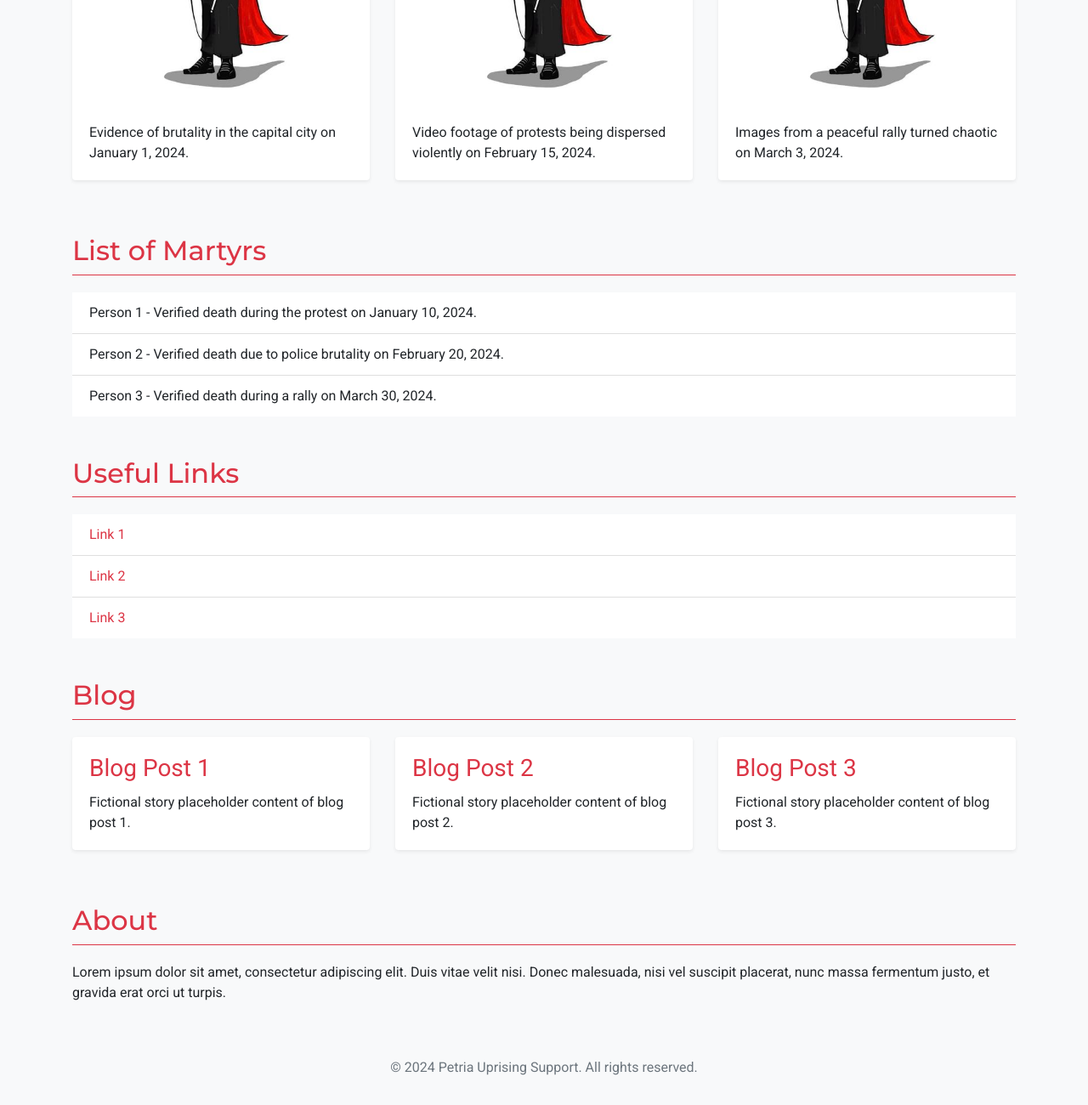
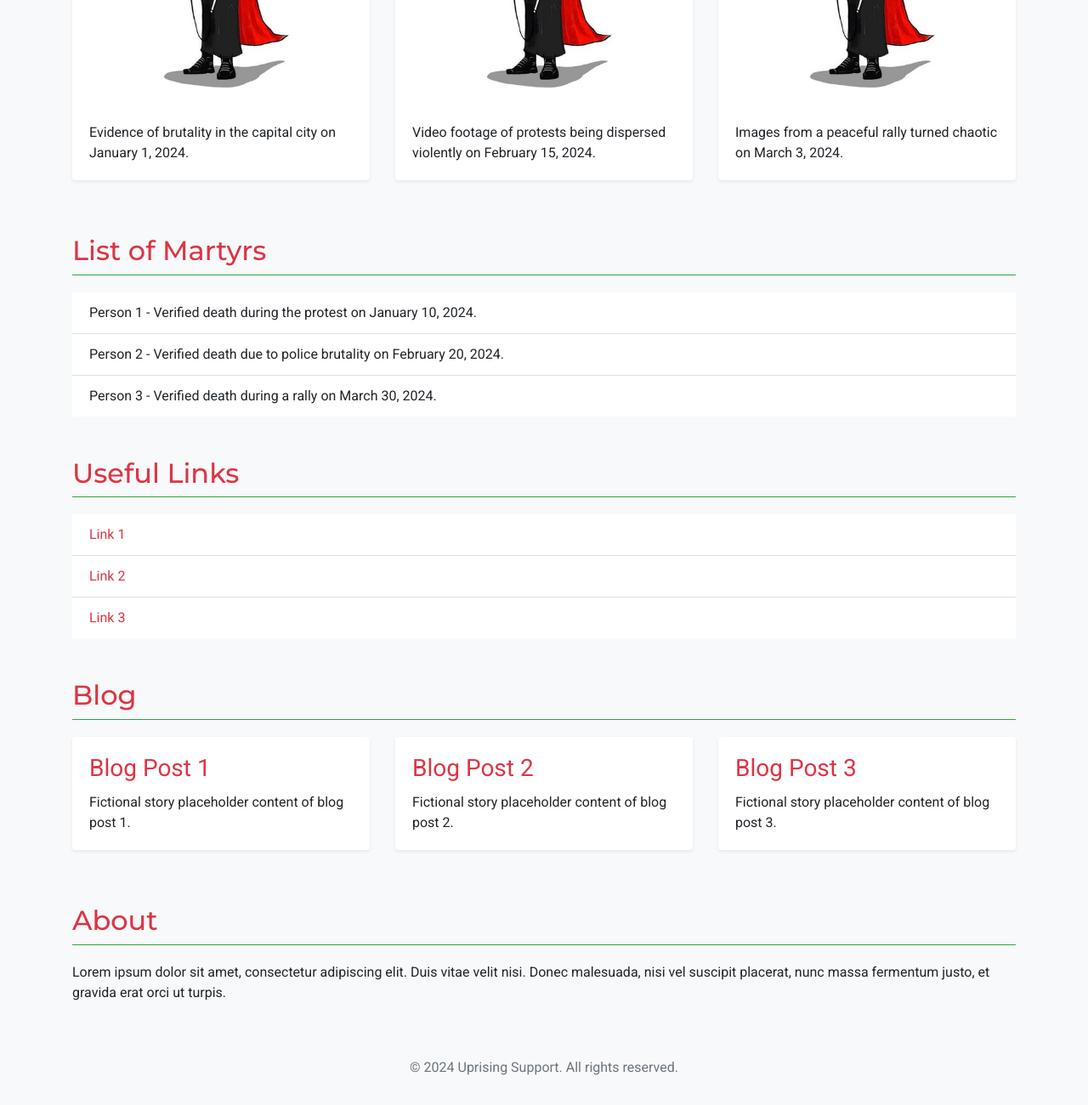
Before and after one commit to Ashfinn/awareness, a plain HTML site: page index.html in a window 1280 px wide. Shown: the part 1118-2418 px from the top of the page at 85% size. Drawn offline with nearby package versions, Linux system fonts and the light colour scheme.

Commit message:
modified:   index.html 	modified:   style.css

```diff
--- a/index.html
+++ b/index.html
@@ -95,7 +95,7 @@
 
         <!-- Emergency Contacts section -->
         <section id="emergency" class="mb-5">
-            <h2 class="text-danger border-bottom border-danger pb-2">Emergency Contacts</h2>
+            <h2 class="text-danger border-bottom border-success pb-2">Emergency Contacts</h2>
             <div class="row">
                 <div class="col-md-4">
                     <div class="card border-0 shadow-sm mb-3">
@@ -126,7 +126,7 @@
 
         <!-- Evidence section -->
         <section id="evidence" class="mb-5">
-            <h2 class="text-danger border-bottom border-danger pb-2">Photo and Video Evidence</h2>
+            <h2 class="text-danger border-bottom border-success pb-2">Photo and Video Evidence</h2>
             <div class="row">
                 <div class="col-md-4">
                     <div class="card border-0 shadow-sm mb-3">
@@ -158,7 +158,7 @@
 
         <!-- Martyrs section -->
         <section id="martyrs" class="mb-5">
-            <h2 class="text-danger border-bottom border-danger pb-2">List of Martyrs</h2>
+            <h2 class="text-danger border-bottom border-success pb-2">List of Martyrs</h2>
             <ul class="list-group list-group-flush">
                 <li class="list-group-item">Person 1 - Verified death during the protest on January 10, 2024.</li>
                 <li class="list-group-item">Person 2 - Verified death due to police brutality on February 20, 2024.</li>
@@ -168,7 +168,7 @@
 
         <!-- Useful Links section -->
         <section id="links" class="mb-5">
-            <h2 class="text-danger border-bottom border-danger pb-2">Useful Links</h2>
+            <h2 class="text-danger border-bottom border-success pb-2">Useful Links</h2>
             <ul class="list-group list-group-flush">
                 <li class="list-group-item"><a class="text-danger" href="https://example.com">Link 1</a></li>
                 <li class="list-group-item"><a class="text-danger" href="https://example.com">Link 2</a></li>
@@ -178,7 +178,7 @@
 
         <!-- Blog section -->
         <section id="blog" class="mb-5">
-            <h2 class="text-danger border-bottom border-danger pb-2">Blog</h2>
+            <h2 class="text-danger border-bottom border-success pb-2">Blog</h2>
             <div class="row">
                 <div class="col-md-4">
                     <div class="card border-0 shadow-sm mb-3">
@@ -209,7 +209,7 @@
 
         <!-- About section -->
         <section id="about" class="mb-5">
-            <h2 class="text-danger border-bottom border-danger pb-2">About</h2>
+            <h2 class="text-danger border-bottom border-success pb-2">About</h2>
             <p>Lorem ipsum dolor sit amet, consectetur adipiscing elit. Duis vitae velit nisi. Donec malesuada, nisi vel
                 suscipit placerat, nunc massa fermentum justo, et gravida erat orci ut turpis.</p>
         </section>
@@ -217,7 +217,7 @@
 
     <!-- Footer -->
     <footer class="bg-light text-center py-3">
-        <p>&copy; 2024 Petria Uprising Support. All rights reserved.</p>
+        <p>&copy; 2024 Uprising Support. All rights reserved.</p>
     </footer>
 
     <!-- JS Scripts -->
--- a/style.css
+++ b/style.css
@@ -31,7 +31,7 @@ body {
 
 /* Hover effect for cards */
 .card:hover {
-    transform: translateY(-5px);
+    transform: translateY(-10px);
     box-shadow: 0 10px 20px rgba(0, 0, 0, 0.15);
 }
 
```
